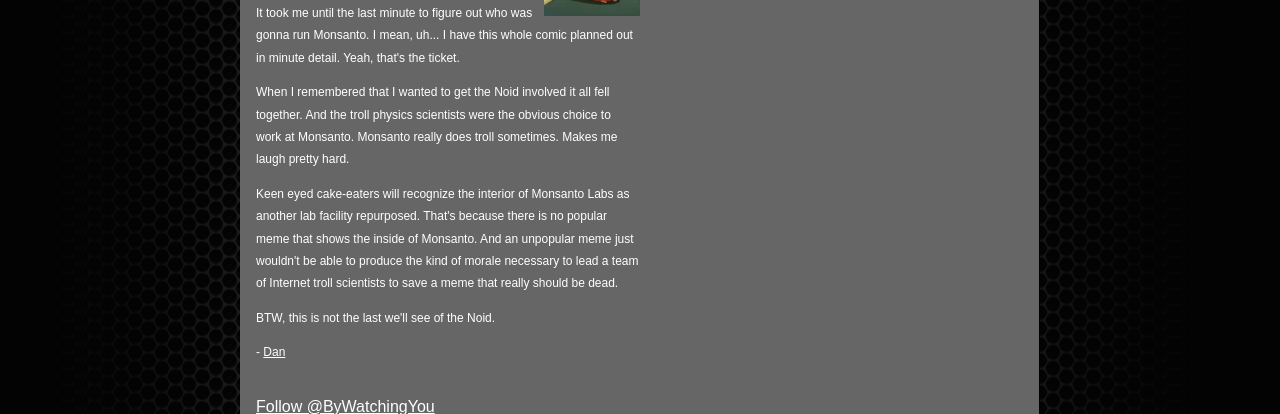
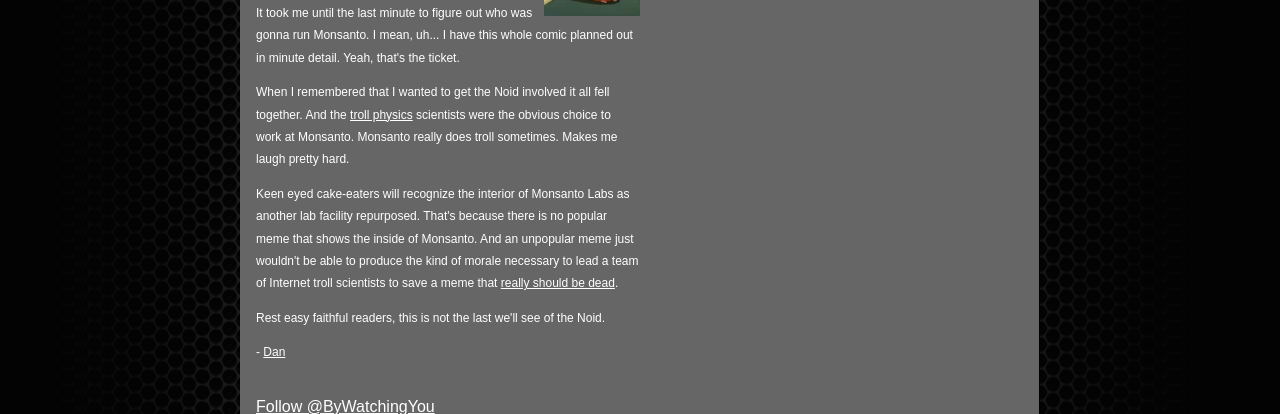
Before and after one commit to dankuck/by-watching-you, a Jekyll site: the page built from _posts/2015-01-31-ep18-troll-physics.md, in a window 1280 px wide and 900 px high, scrolled down 2649 px. Shown: the part 429-843 px from the top of the window. Built offline with Jekyll 4.4.1, drawn with Linux system fonts in a browser that asks for light colours; comment, search, counter and statistics services are not loaded.

Commit message:
Links for those notes. Makes them nicer.

```diff
--- a/_includes/notes-ep18.html
+++ b/_includes/notes-ep18.html
@@ -13,7 +13,9 @@
 
 <p>
 	When I remembered that I wanted to get the Noid involved
-	it all fell together. And the troll physics scientists were the
+	it all fell together. And the
+	<a href="http://knowyourmeme.com/memes/troll-science-troll-physics">troll physics</a>
+	scientists were the
 	obvious choice to work at Monsanto. Monsanto really does
 	troll sometimes. Makes me laugh pretty hard.
 </p>
@@ -25,9 +27,9 @@
 	Monsanto. And an unpopular meme just wouldn't be able
 	to produce the kind of morale necessary to lead a team
 	of Internet troll scientists to save a meme
-	that really should be dead.
+	that <a href="http://priceonomics.com/how-dominos-pizza-lost-its-mascot/">really should be dead</a>.
 </p>
 
 <p>
-	BTW, this is not the last we'll see of the Noid.
+	Rest easy faithful readers, this is not the last we'll see of the Noid.
 </p>
```
